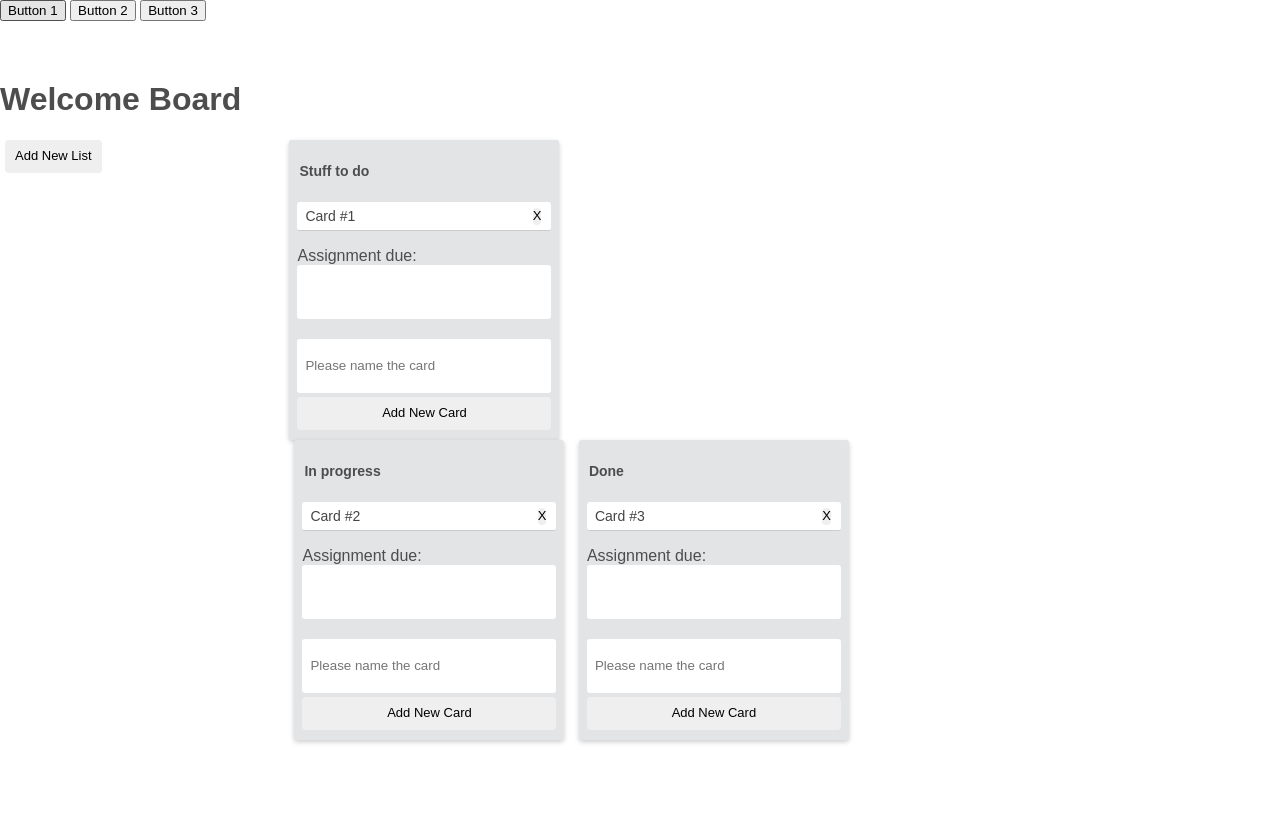
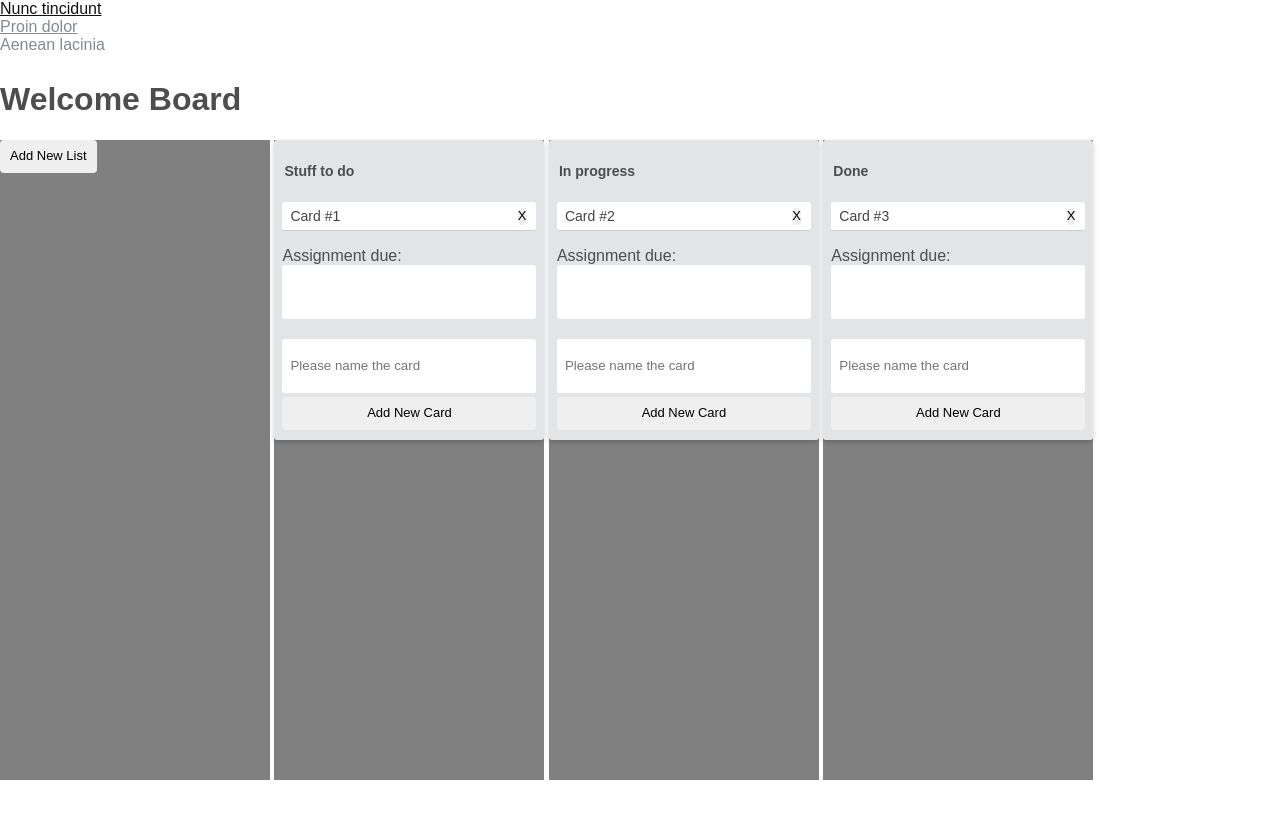
Before and after one commit to chas-academy/07-trello-clone-robertahagg, a plain HTML site: page index.html in a window 1280 px wide. Drawn offline with nearby package versions, Linux system fonts and the light colour scheme.

Commit message:
function tabs

```diff
--- a/app.js
+++ b/app.js
@@ -7,3 +7,7 @@ $(function() {
 $(function() {
     $("#date-picker").datepicker();
 });
+
+$(function() {
+    $("#main-navigation").tabs();
+});
--- a/index.html
+++ b/index.html
@@ -11,13 +11,16 @@
     <script src="https://code.jquery.com/ui/1.12.1/jquery-ui.min.js"></script>
 
 
+
     <link rel="stylesheet" href="styles.css">
 </head>
 <div class="board-container">
     <div class="main-navigation">
-        <button class="boards">Button 1</button>
-        <button class="boards">Button 2</button>
-        <button class="boards">Button 3</button>
+        <ul>
+            <li><a href="#navigation-item-1">Nunc tincidunt</a></li>
+            <li><a href="#navigation-item-2">Proin dolor</a></li>
+            <li><a href="#navigation-item-3">Aenean lacinia</a></li>
+        </ul>
 
     </div>
     <h1>Welcome Board</h1>
@@ -44,6 +47,7 @@
                     </form>
                 </li>
             </ul>
+        </div>
 
     </div>
     <div class="column">
@@ -91,7 +95,7 @@
         </div>
     </div>
 
-    </div>
+
 
     <!--  <div id="list-creation-dialog" title="Create new list" style="height: 40px">
         <form>
@@ -103,4 +107,5 @@
 
 <script src="app.js"></script>
 
+
 </html>
--- a/styles.css
+++ b/styles.css
@@ -56,12 +56,11 @@ input {
 
 .column {
     width: 270px;
-    margin: 0 5px;
-    height: 100%;
+    height: 80%;
     box-sizing: border-box;
     display: inline-block;
     vertical-align: top;
-    white-space: nowrap;
+    background: gray;
 }
 
 .list-container {
```
Lines whose indentation alone changed are shown as unchanged.
